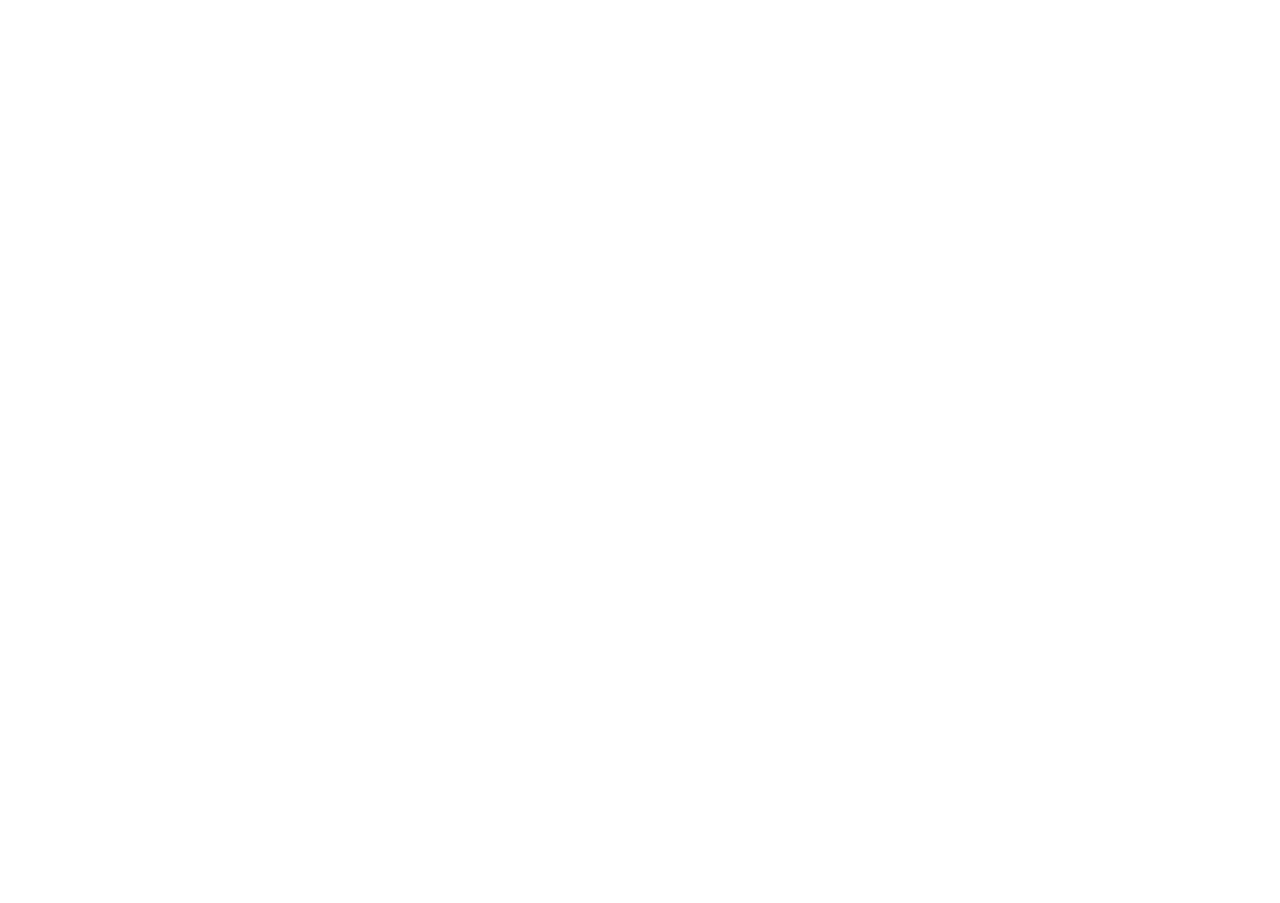
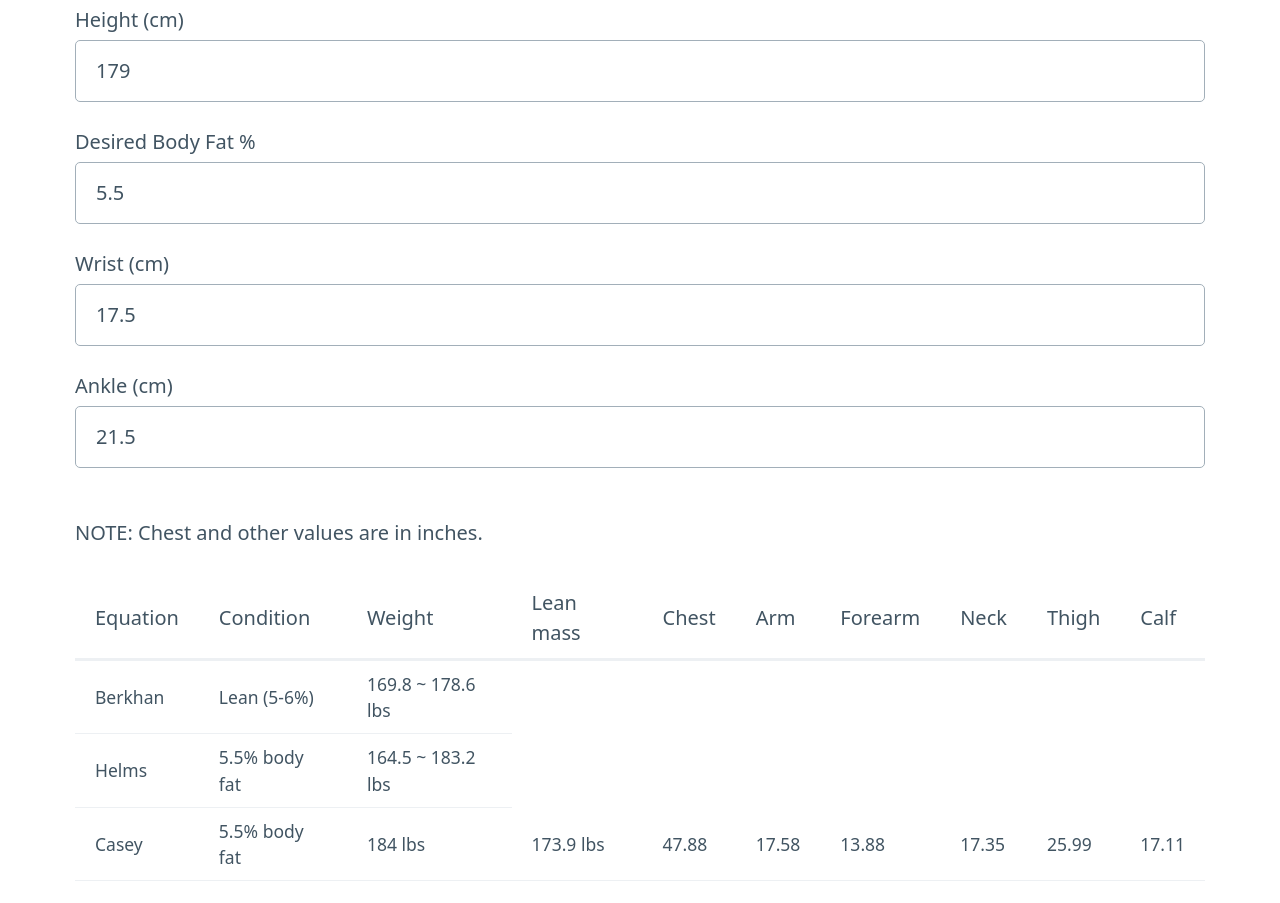
Before and after one commit to nutratech/web.2023, a SvelteKit app: page /calculators in a window 1280 px wide. Shown: the part 4400-5303 px from the top of the page. Before the commit the page ends 4405 px from the top, so only its background shows below. Built offline with nearby package versions, Linux system fonts and the light colour scheme.

Commit message:
lbl calc working too now

```diff
--- a/src/routes/calculators/+page.svelte
+++ b/src/routes/calculators/+page.svelte
@@ -1,6 +1,11 @@
 <script lang="ts">
 	import '@picocss/pico';
-	import { _calcBfTableData, _calcBmrTableData, _calcOrmTableData } from './+page.ts';
+	import {
+		_calcBfTableData,
+		_calcBmrTableData,
+		_calcLblTableData,
+		_calcOrmTableData
+	} from './+page.ts';
 
 	// ~~~~~~~~~~~~~~~~~~~~~~~~~~~~~~~~~~~~~~~~~~~~~~~~~~~~~~~~~~~~~~~~~~~~
 	// 1RM
@@ -106,6 +111,23 @@
 
 	// Call once to initialize table
 	updateTableBf();
+
+	// ~~~~~~~~~~~~~~~~~~~~~~~~~~~~~~~~~~~~~~~~~~~~~~~~~~~~~~~~~~~~~~~~~~~~
+	// Lean body limits
+	// ~~~~~~~~~~~~~~~~~~~~~~~~~~~~~~~~~~~~~~~~~~~~~~~~~~~~~~~~~~~~~~~~~~~~
+	let lblTableData: (number | string)[][] = [];
+
+	let lblDesiredBodyFat: number | null = 5.5;
+	let lblWrist: number | null = 17.5;
+	let lblAnkle: number | null = 21.5;
+
+	function updateTableLbl() {
+		// attempt to calculate
+		lblTableData = _calcLblTableData(height, lblDesiredBodyFat, lblWrist, lblAnkle);
+	}
+
+	// Call once to initialize table
+	updateTableLbl();
 </script>
 
 <title>Calculators | NutraTech</title>
@@ -427,4 +449,78 @@
 	<!-- Lean body limits -->
 	<!--~~~~~~~~~~~~~~~~~~~~~~~~~~~~~~~~~~~~~~~~~~~~~~~~~~~~~~~~~~~~~~~~-->
 	<h2>Lean body limits (young men)</h2>
+	<form>
+		<label>
+			Height (cm)
+			<input
+				type="number"
+				min="30"
+				max="275"
+				placeholder="e.g. 180"
+				bind:value={height}
+				on:input={updateTableLbl}
+			/>
+		</label>
+		<label>
+			Desired Body Fat %
+			<input
+				type="number"
+				min="4"
+				max="70"
+				placeholder="e.g. 15"
+				bind:value={lblDesiredBodyFat}
+				on:input={updateTableLbl}
+			/>
+		</label>
+		<label>
+			Wrist (cm)
+			<input
+				type="number"
+				min="4"
+				max="40"
+				placeholder="e.g. 17.5"
+				bind:value={lblWrist}
+				on:input={updateTableLbl}
+			/>
+		</label>
+		<label>
+			Ankle (cm)
+			<input
+				type="number"
+				min="4"
+				max="70"
+				placeholder="e.g. 21.5"
+				bind:value={lblAnkle}
+				on:input={updateTableLbl}
+			/>
+		</label>
+	</form>
+
+	<p>NOTE: Chest and other values are in inches.</p>
+	<!-- Table -->
+	<table>
+		<thead>
+			<tr>
+				<th>Equation</th>
+				<th>Condition</th>
+				<th>Weight</th>
+				<th>Lean mass</th>
+				<th>Chest</th>
+				<th>Arm</th>
+				<th>Forearm</th>
+				<th>Neck</th>
+				<th>Thigh</th>
+				<th>Calf</th>
+			</tr>
+		</thead>
+		<tbody>
+			{#each Object.values(lblTableData) as row}
+				<tr>
+					{#each Object.values(row) as cell}
+						<td>{cell}</td>
+					{/each}
+				</tr>
+			{/each}
+		</tbody>
+	</table>
 </main>
--- a/src/routes/calculators/+page.ts
+++ b/src/routes/calculators/+page.ts
@@ -1,6 +1,6 @@
-// ~~~~~~~~~~~~~~~~~~~~~~~~~~~~~~~~~~~~~~~~~~~~~~~~~
+// ~~~~~~~~~~~~~~~~~~~~~~~~~~~~~~~~~~~~~~~~~~~~~~~~~~~~~~~~~~~~~~~~~~~~
 // One rep max
-// ~~~~~~~~~~~~~~~~~~~~~~~~~~~~~~~~~~~~~~~~~~~~~~~~~
+// ~~~~~~~~~~~~~~~~~~~~~~~~~~~~~~~~~~~~~~~~~~~~~~~~~~~~~~~~~~~~~~~~~~~~
 const commonNReps = [1, 2, 3, 5, 6, 8, 10, 12, 15, 20];
 
 function ormEpley(weight: number, reps: number): Record<number, number> {
@@ -71,9 +71,9 @@
 	return rows;
 }
 
-// ~~~~~~~~~~~~~~~~~~~~~~~~~~~~~~~~~~~~~~~~~~~~~~~~~
+// ~~~~~~~~~~~~~~~~~~~~~~~~~~~~~~~~~~~~~~~~~~~~~~~~~~~~~~~~~~~~~~~~~~~~
 // BMR
-// ~~~~~~~~~~~~~~~~~~~~~~~~~~~~~~~~~~~~~~~~~~~~~~~~~
+// ~~~~~~~~~~~~~~~~~~~~~~~~~~~~~~~~~~~~~~~~~~~~~~~~~~~~~~~~~~~~~~~~~~~~
 const activityFactors = [0.2, 0.375, 0.55, 0.725, 0.9];
 function bmrKatchMcardle(activityFactor: number, weight: number, bodyFat: number): number[] {
 	const lbm = weight * (1 - bodyFat);
@@ -168,9 +168,9 @@
 	return [resultsKatchMcArdle, resultsCunningham, resultsMifflinStJeor, resultsHarrisBenedict];
 }
 
-// ~~~~~~~~~~~~~~~~~~~~~~~~~~~~~~~~~~~~~~~~~~~~~~~~~
+// ~~~~~~~~~~~~~~~~~~~~~~~~~~~~~~~~~~~~~~~~~~~~~~~~~~~~~~~~~~~~~~~~~~~~
 // Body fat
-// ~~~~~~~~~~~~~~~~~~~~~~~~~~~~~~~~~~~~~~~~~~~~~~~~~
+// ~~~~~~~~~~~~~~~~~~~~~~~~~~~~~~~~~~~~~~~~~~~~~~~~~~~~~~~~~~~~~~~~~~~~
 function bfNavy(
 	gender: string,
 	height: number,
@@ -270,3 +270,86 @@
 	// Return tuple of values
 	return [navy, threeSite, sevenSite];
 }
+
+// ~~~~~~~~~~~~~~~~~~~~~~~~~~~~~~~~~~~~~~~~~~~~~~~~~~~~~~~~~~~~~~~~~~~~
+// Lean body limits
+// ~~~~~~~~~~~~~~~~~~~~~~~~~~~~~~~~~~~~~~~~~~~~~~~~~~~~~~~~~~~~~~~~~~~~
+function lblBerkhan(height: number): string[] {
+	const minWeight = Number(((height - 102) * 2.205).toFixed(1));
+	const maxWeight = Number(((height - 98) * 2.205).toFixed(1));
+	return ['Berkhan', 'Lean (5-6%)', `${minWeight} ~ ${maxWeight} lbs`];
+}
+
+function lblHelms(height: number, desiredBodyFat: number): (number | string)[] {
+	const minWeight = Number(((4851.0 * (height * 0.01) ** 2) / (100.0 - desiredBodyFat)).toFixed(1));
+	const maxWeight = Number(
+		((5402.25 * (height * 0.01) ** 2) / (100.0 - desiredBodyFat)).toFixed(1)
+	);
+	return ['Helms', `${desiredBodyFat}% body fat`, `${minWeight} ~ ${maxWeight} lbs`];
+}
+
+function lblCasey(
+	height: number,
+	desiredBodyFat: number,
+	wrist: number,
+	ankle: number
+): (number | string)[] {
+	// Convert to imperial units
+	height /= 2.54;
+	wrist /= 2.54;
+	ankle /= 2.54;
+
+	const lbm = Number(
+		(
+			height ** (3 / 2) *
+			(Math.sqrt(wrist) / 22.667 + Math.sqrt(ankle) / 17.0104) *
+			(1 + desiredBodyFat / 100 / 2.24)
+		).toFixed(1)
+	);
+	const weight = Number((lbm / (1 - desiredBodyFat / 100)).toFixed(1));
+
+	return [
+		// eq
+		'Casey',
+		// condition
+		`${desiredBodyFat}% body fat`,
+		// weight
+		`${weight} lbs`,
+		// lbm
+		`${lbm} lbs`,
+		// chest
+		Number((1.625 * wrist + 1.3682 * ankle + 0.3562 * height).toFixed(2)),
+		// arm
+		Number((1.1709 * wrist + 0.135 * height).toFixed(2)),
+		// forearm
+		Number((0.95 * wrist + 0.1041 * height).toFixed(2)),
+		// neck
+		Number((1.1875 * wrist + 0.1301 * height).toFixed(2)),
+		// thigh
+		Number((1.4737 * ankle + 0.1918 * height).toFixed(2)),
+		// calf
+		Number((0.9812 * ankle + 0.125 * height).toFixed(2))
+	];
+}
+
+export function _calcLblTableData(
+	height: number | null,
+	desiredBodyFat: number | null,
+	wrist: number | null,
+	ankle: number | null
+) {
+	const validBerkhan = height != null;
+	const berkhan = validBerkhan
+		? lblBerkhan(height)
+		: ['Berkhan', String(), 'Berkhan equation failed!'];
+	const validHelms = validBerkhan && desiredBodyFat != null;
+	const helms = validHelms
+		? lblHelms(height, desiredBodyFat)
+		: ['Helms', String(), 'Helms equation failed!'];
+	const casey =
+		validHelms && wrist != null && ankle != null
+			? lblCasey(height, desiredBodyFat, wrist, ankle)
+			: ['Casey', String(), 'Casey equation failed!'];
+
+	return [berkhan, helms, casey];
+}
```
